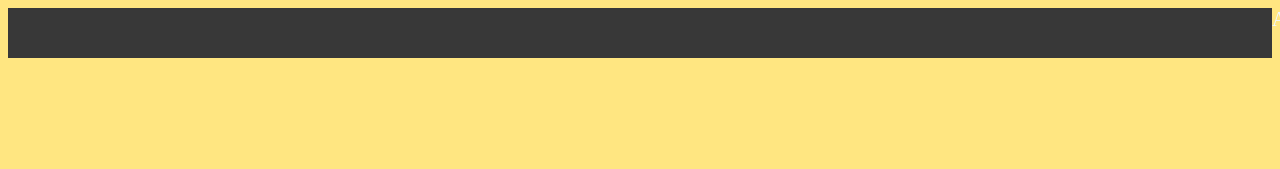
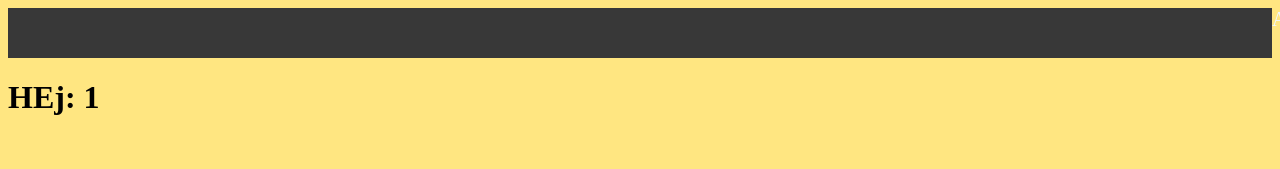
Before and after one commit to SelmaBtt/grupp_6_react, a React (Vite) app: page /Auction/1 in a window 1280 px wide. Before the commit this address had no page. Shown: the top 169 px of the page. Built offline with nearby package versions, Linux system fonts and the light colour scheme.

Commit message:
Path fixed

```diff
--- a/src/components/Auction.jsx
+++ b/src/components/Auction.jsx
@@ -1,6 +1,11 @@
+import { useParams } from "react-router-dom";
+
 const Auction = () => {
+  const { id } = useParams()
     return (
-      <h1>Auction</h1>
+      <>
+        <h1>HEj: {id} </h1>
+      </>
     )
 };
 
--- a/src/components/FetchAll.jsx
+++ b/src/components/FetchAll.jsx
@@ -40,7 +40,7 @@ const FetchAll = () => {
                 filterAuctions && filterAuctions.map((item) => ( // Lägga till conditional rendering så att den vet när den ska mappa tror jag
 
                     <div>
-                        <Link to={`/Auction`}>{item.Title}</Link>
+                        <Link to={`/Auction/${item.AuctionID}`}>{item.Title}</Link>
                         <h3>{item.Description}</h3>
                         <h3>{item.StartDate}</h3>
                         <h4>{item.EndDate}</h4>
--- a/src/components/Switch.jsx
+++ b/src/components/Switch.jsx
@@ -6,7 +6,7 @@ const Switch = () => {
     return(
         <Routes>
             <Route path='/' exact element={<FetchAll />}></Route>
-            <Route path='/Auction' element={<Auction />}></Route>
+            <Route path='/Auction/:id' element={<Auction />}></Route>
         </Routes>
     )
 }
```
